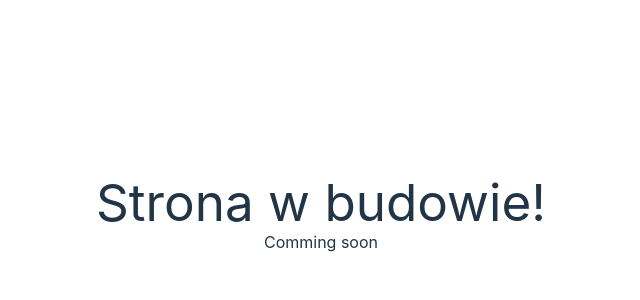
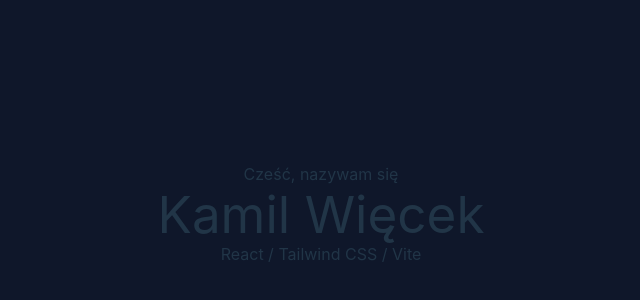
Before and after one commit to kamilek020/kamilwiecek, a React (Vite) app: page / in a window 1280 px wide. Shown: the part 186-486 px from the top of the page, without its empty margins (319-959 px from the left). Built offline with nearby package versions, Linux system fonts and the light colour scheme.

Commit message:
First build commit

```diff
--- a/src/App.jsx
+++ b/src/App.jsx
@@ -1,14 +1,14 @@
 import { useState } from 'react'
 import reactLogo from './assets/react.svg'
 import './App.css'
+import AboutMe from "./components/AboutMe";
 
 function App() {
   const [count, setCount] = useState(0)
 
   return (
     <div className="App">
-      <h1>Strona w budowie!</h1>
-        <h6>Comming soon</h6>
+      <AboutMe></AboutMe>
     </div>
   )
 }
--- /dev/null
+++ b/src/components/AboutMe.jsx
@@ -0,0 +1,16 @@
+import { useState } from 'react'
+
+
+function AboutMe() {
+    const [count, setCount] = useState(0)
+
+    return (
+        <div className="AboutMe">
+            <h5>Cześć, nazywam się</h5>
+            <h1>Kamil Więcek</h1>
+            <h6>React / Tailwind CSS / Vite</h6>
+        </div>
+    )
+}
+
+export default AboutMe
--- a/src/index.css
+++ b/src/index.css
@@ -34,6 +34,7 @@ body {
   place-items: center;
   min-width: 320px;
   min-height: 100vh;
+  background-color: #0f172a;
 }
 
 h1 {
```
